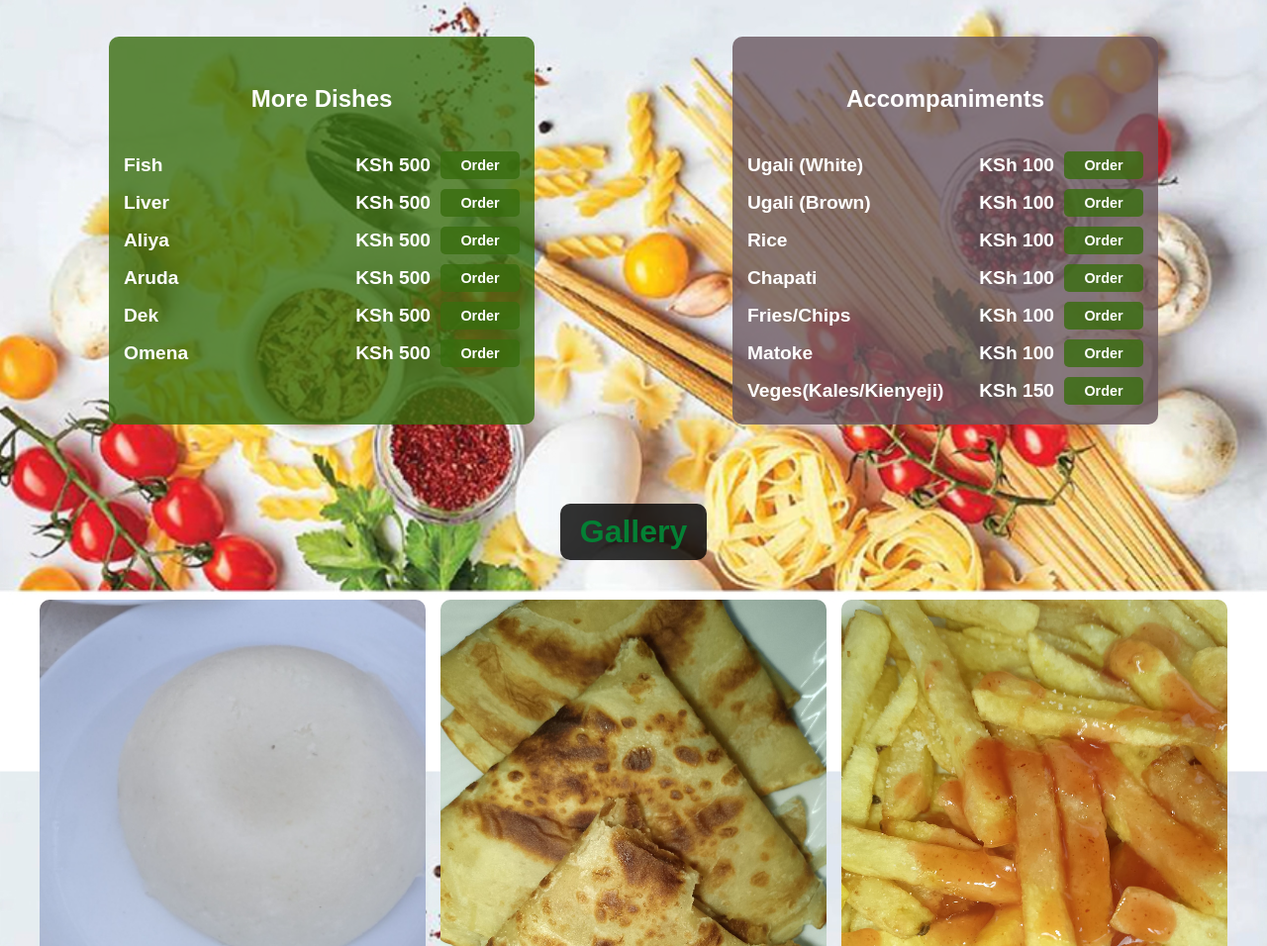
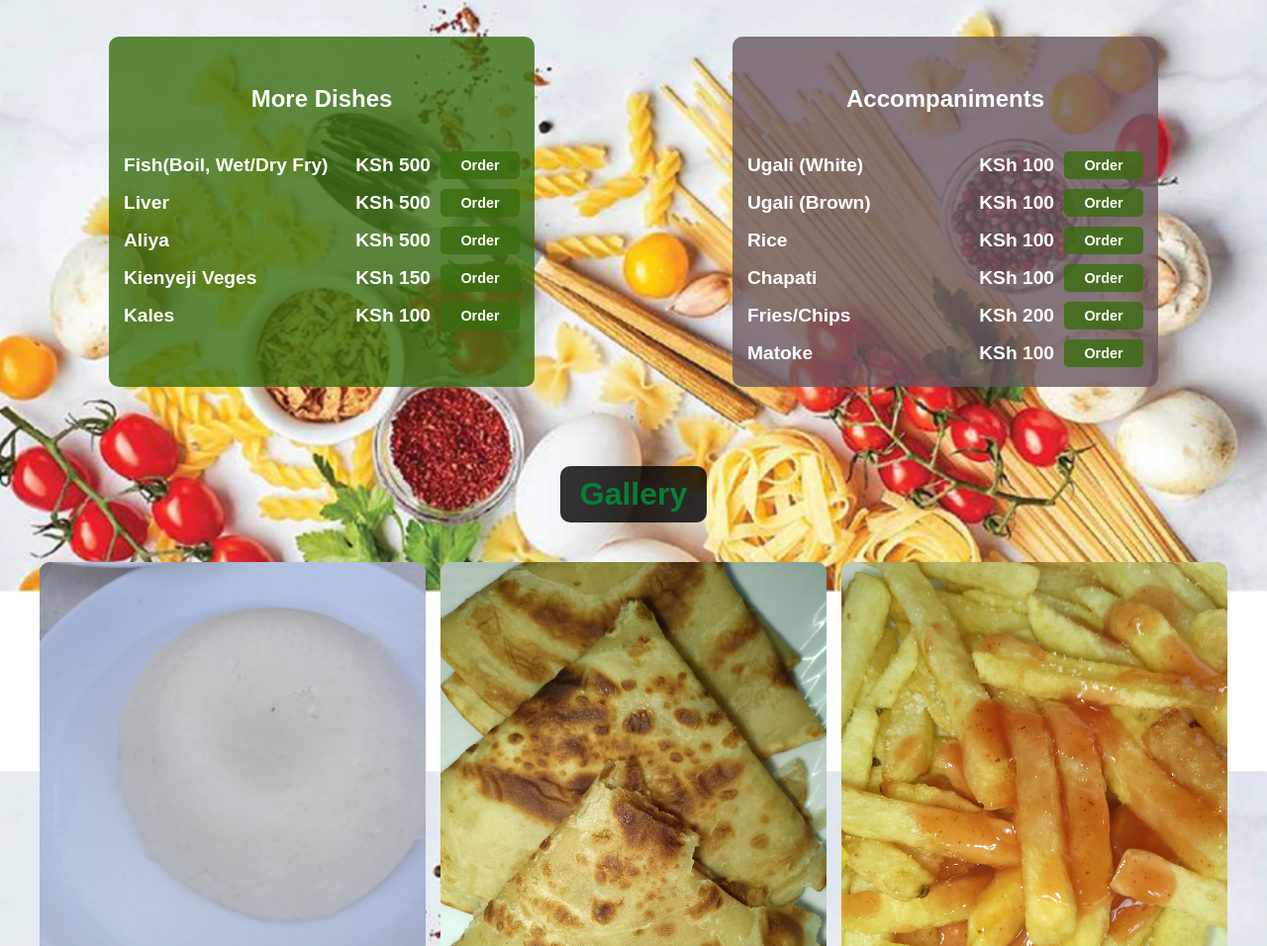
Before and after one commit to KennedyBrian30/Nebraska-menu, an Astro site: page /meals in a window 1280 px wide. Shown: the part 1965-2921 px from the top of the page at 99% size. Built offline with nearby package versions, Linux system fonts and the light colour scheme; Astro itself is replaced by a stand-in of ours.

Commit message:
Initial Commit

```diff
--- a/src/pages/meals.astro
+++ b/src/pages/meals.astro
@@ -356,7 +356,7 @@ import Layout from "../layouts/Layout.astro";
             <div class="more-dishes">
                 <h3>More Dishes</h3>
                 <div class="menu-item">
-                    <span>Fish</span> <span>KSh 500</span>
+                    <span>Fish(Boil, Wet/Dry Fry)</span> <span>KSh 500</span>
                     <button class="order-btn" data-item="Fish" data-prices='{"Default": 500}'>Order</button>
                 </div>
                 <div class="menu-item">
@@ -368,16 +368,12 @@ import Layout from "../layouts/Layout.astro";
                     <button class="order-btn" data-item="Aliya" data-prices='{"Default": 500}'>Order</button>
                 </div>
                 <div class="menu-item">
-                    <span>Aruda</span> <span>KSh 500</span>
-                    <button class="order-btn" data-item="Aruda" data-prices='{"Default": 500}'>Order</button>
+                    <span>Kienyeji Veges</span> <span>KSh 150</span>
+                    <button class="order-btn" data-item="Kienyeji" data-prices='{"Default": 500}'>Order</button>
                 </div>
                 <div class="menu-item">
-                    <span>Dek</span> <span>KSh 500</span>
+                    <span>Kales</span> <span>KSh 100</span>
                     <button class="order-btn" data-item="Dek" data-prices='{"Default": 500}'>Order</button>
-                </div>
-                <div class="menu-item">
-                    <span>Omena</span> <span>KSh 500</span>
-                    <button class="order-btn" data-item="Omena" data-prices='{"Default": 500}'>Order</button>
                 </div>
             </div>
             <div class="accompaniments">
@@ -399,16 +395,12 @@ import Layout from "../layouts/Layout.astro";
                     <button class="order-btn" data-item="Chapati" data-prices='{"Default": 100}'>Order</button>
                 </div>
                 <div class="menu-item">
-                    <span>Fries/Chips</span> <span>KSh 100</span>
-                    <button class="order-btn" data-item="Fries/Chips" data-prices='{"Default": 100}'>Order</button>
+                    <span>Fries/Chips</span> <span>KSh 200</span>
+                    <button class="order-btn" data-item="Fries/Chips" data-prices='{"Default": 200}'>Order</button>
                 </div>
                 <div class="menu-item">
                     <span>Matoke</span> <span>KSh 100</span>
                     <button class="order-btn" data-item="Matoke" data-prices='{"Default": 100}'>Order</button>
-                </div>
-                <div class="menu-item">
-                    <span>Veges(Kales/Kienyeji)</span> <span>KSh 150</span>
-                    <button class="order-btn" data-item="Vegetables" data-prices='{"Default": 150}'>Order</button>
                 </div>
             </div>
         </div>
```
